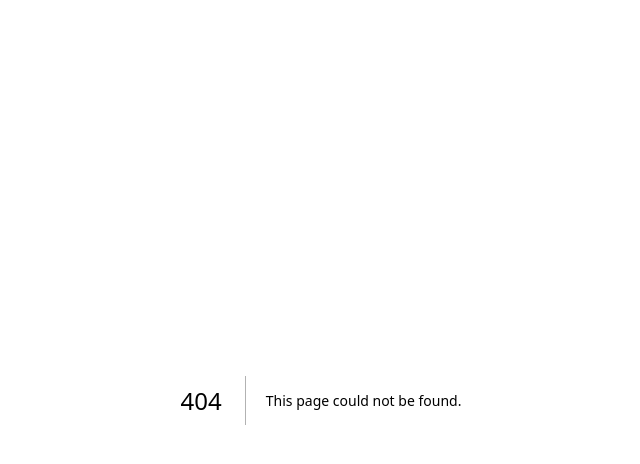
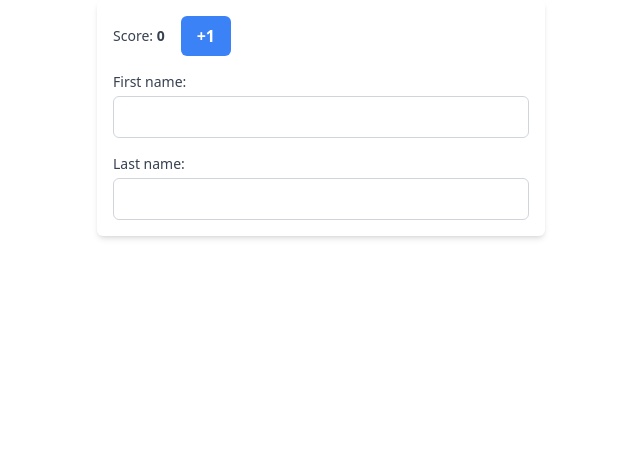
Before and after one commit to fadibel/my-second-app, a Next.js app: page /objectchalange in a window 1280 px wide. Before the commit this address had no page. Shown: the top 464 px of the page, without its empty margins (319-959 px from the left). Built offline with nearby package versions, Linux system fonts and the light colour scheme.

Commit message:
objectchallange

```diff
--- /dev/null
+++ b/pages/objectchalange.js
@@ -0,0 +1,68 @@
+import React, { useState } from "react";
+
+export default function Scoreboard() {
+  const [player, setPlayer] = useState({
+    firstName: "",
+    lastName: "",
+    score: 0,
+  });
+
+  function handlePlusClick() {
+    setPlayer({
+      ...player,
+      score: player.score + 1,
+    });
+  }
+
+  function handleFirstNameChange(e) {
+    setPlayer({
+      ...player,
+      firstName: e.target.value,
+    });
+  }
+
+  function handleLastNameChange(e) {
+    setPlayer({
+      ...player,
+      lastName: e.target.value,
+    });
+  }
+
+  return (
+    <div className="space-y-4 p-4 max-w-md mx-auto bg-white shadow-md rounded-md">
+      <div className="flex items-center space-x-4">
+        <label className="block text-sm font-medium text-gray-700">
+          Score: <b>{player.score}</b>
+        </label>
+        <button
+          className="px-4 py-2 bg-blue-500 text-white font-semibold rounded-md"
+          onClick={handlePlusClick}
+        >
+          +1
+        </button>
+      </div>
+
+      <div>
+        <label className="block text-sm font-medium text-gray-700">
+          First name:
+        </label>
+        <input
+          className="mt-1 p-2 block w-full border border-gray-300 rounded-md"
+          value={player.firstName}
+          onChange={handleFirstNameChange}
+        />
+      </div>
+
+      <div>
+        <label className="block text-sm font-medium text-gray-700">
+          Last name:
+        </label>
+        <input
+          className="mt-1 p-2 block w-full border border-gray-300 rounded-md"
+          value={player.lastName}
+          onChange={handleLastNameChange}
+        />
+      </div>
+    </div>
+  );
+}
```
